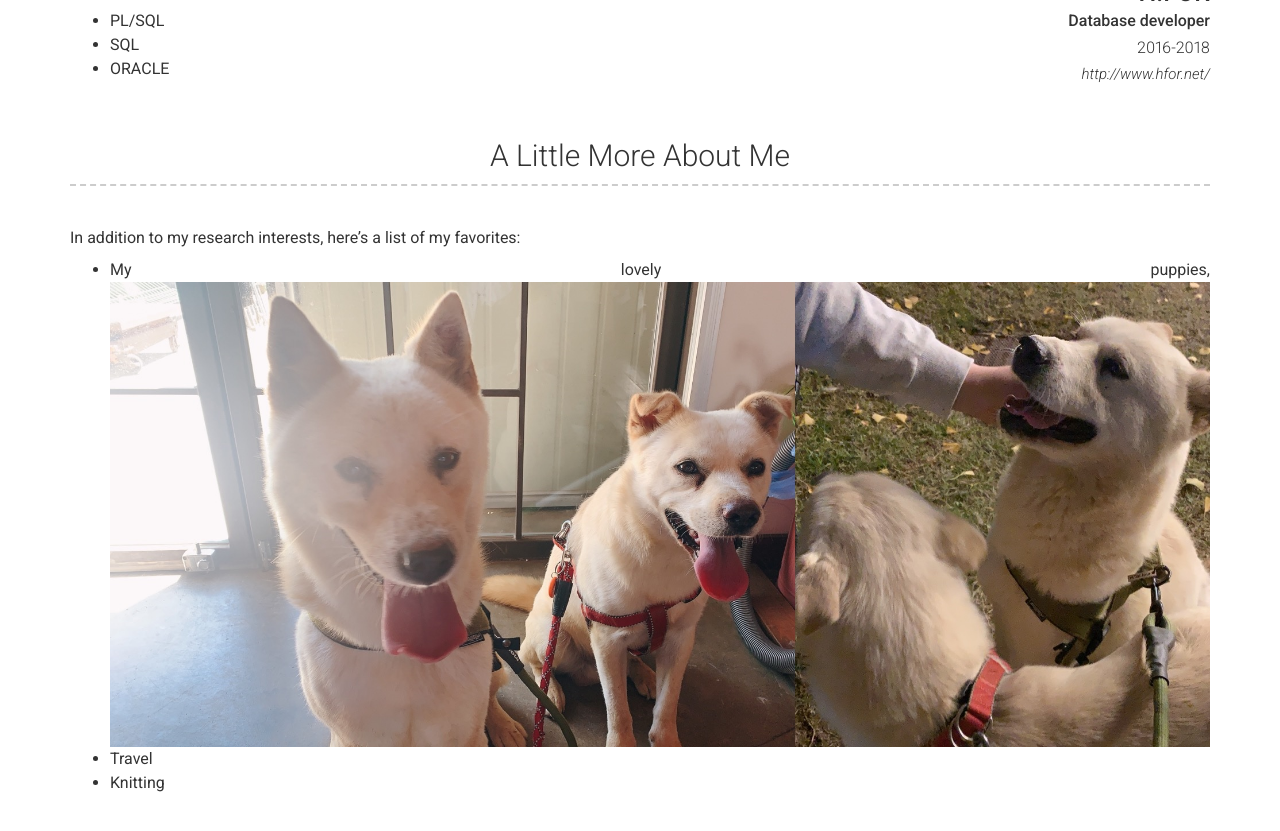
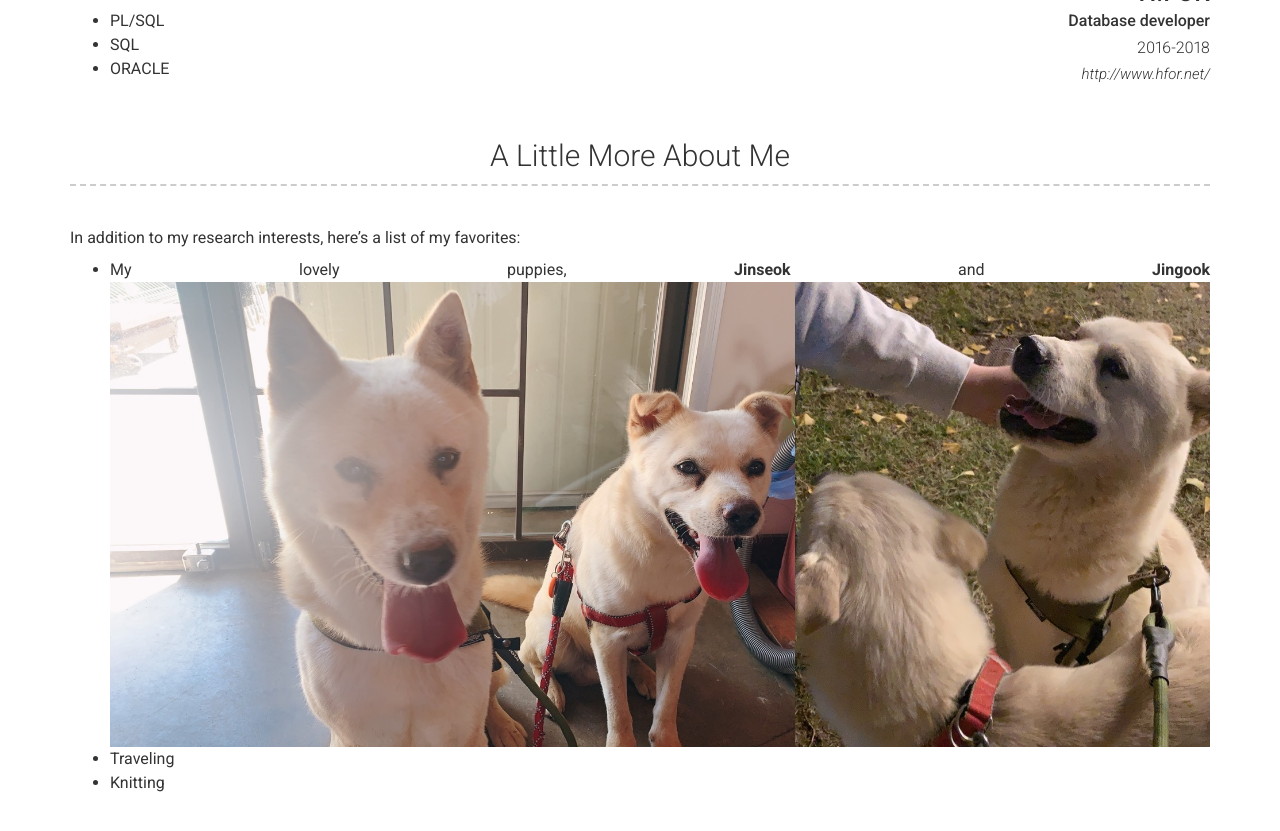
Before and after one commit to chan8616/chan8616.github.io, a Jekyll site: the page built from index.md, in a window 1280 px wide and 900 px high, scrolled down 1681 px. Shown: the top 831 px of the window. Built offline with Jekyll 4.4.1, drawn with Linux system fonts in a browser that asks for light colours; nearby versions of some CDN libraries.

Commit message:
upload images

```diff
--- a/_config.yml
+++ b/_config.yml
@@ -133,8 +133,8 @@ content:
     layout: text
     content: | # this will include new lines to allow paragraphs
       In addition to my research interests, here's a list of my favorites:
-      - My lovely puppies, ![**Jinseok** and **Jingook**](/images/j_bros.jpg)
-      - Travel
+      - My lovely puppies, **Jinseok** and **Jingook** ![jj](/images/j_bros.jpg)
+      - Traveling
       - Knitting
 
 # Footer
```
